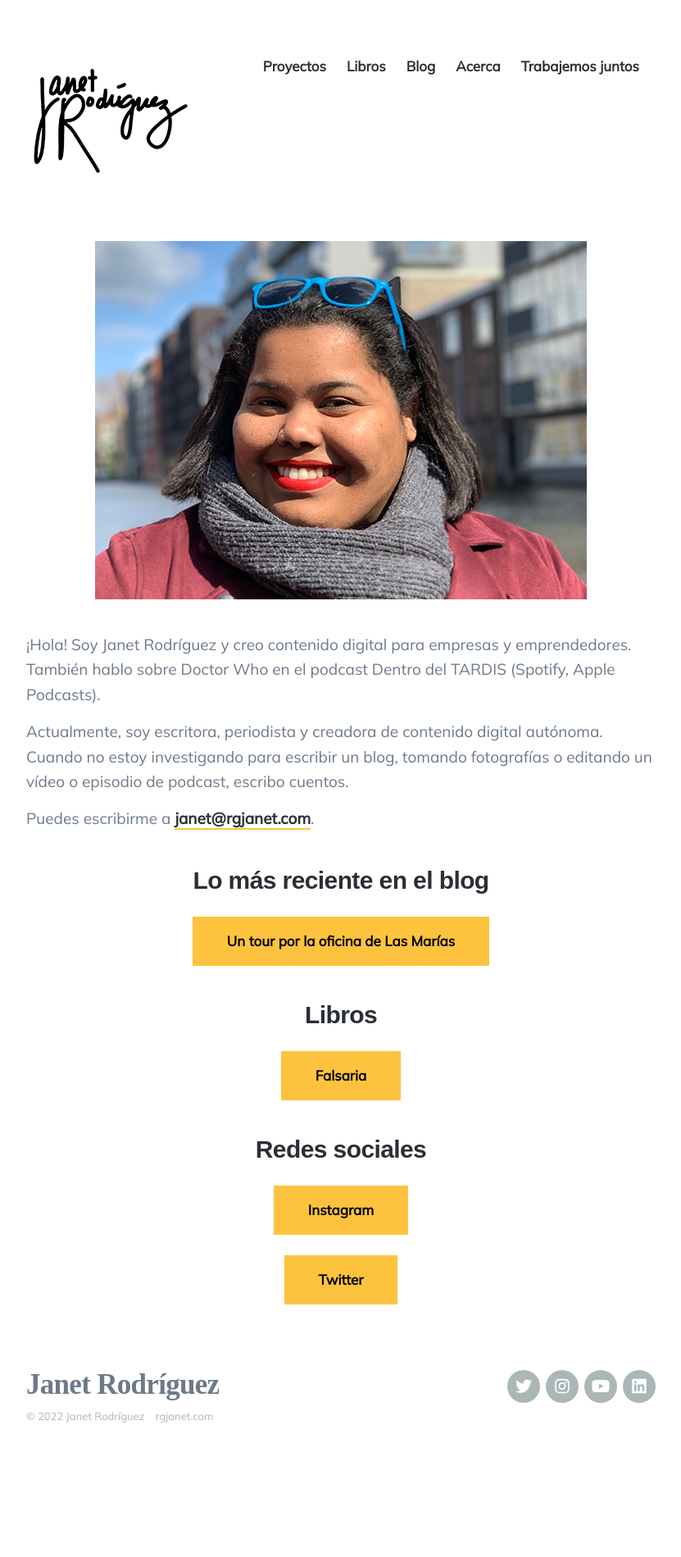
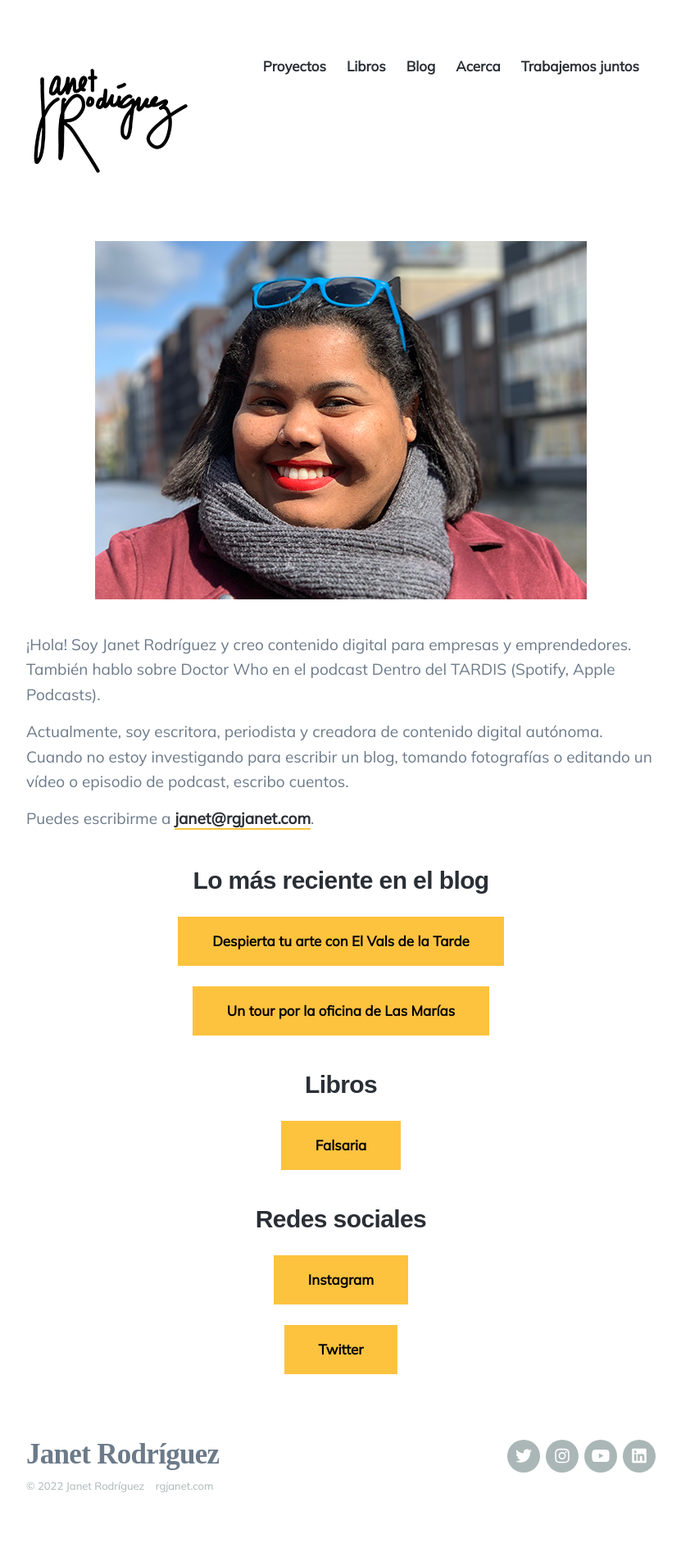
Before and after one commit to rgjanet/rgjanet.github.io, a Jekyll site: the page built from _pages/enlaces.md, in a window 1280 px wide. Shown: the whole page at 82% size, without its empty margins (224-1055 px from the left). Built offline with Jekyll 4.4.1, drawn with Linux system fonts in a browser that asks for light colours; nearby versions of some CDN libraries; before the commit the page ends 1814 px from its top, so only the background shows below that.

Commit message:
Update enlaces.md

```diff
--- a/_pages/enlaces.md
+++ b/_pages/enlaces.md
@@ -14,6 +14,7 @@ description: ¡Hola! Soy Janet Rodríguez y creo estrategias de contenidos digit
 
 <h3 align="center">Lo más reciente en el blog</h3>
 
+<p align="center"><a href="https://rgjanet.com/blog/entrevista-vals-de-la-tarde" class="button button--large">Despierta tu arte con El Vals de la Tarde</a></p>
 <p align="center"><a href="https://rgjanet.com/blog/tour-oficina-marias" class="button button--large"> Un tour por la oficina de Las Marías</a></p>
 
 <h3 align="center">Libros</h3>
```
